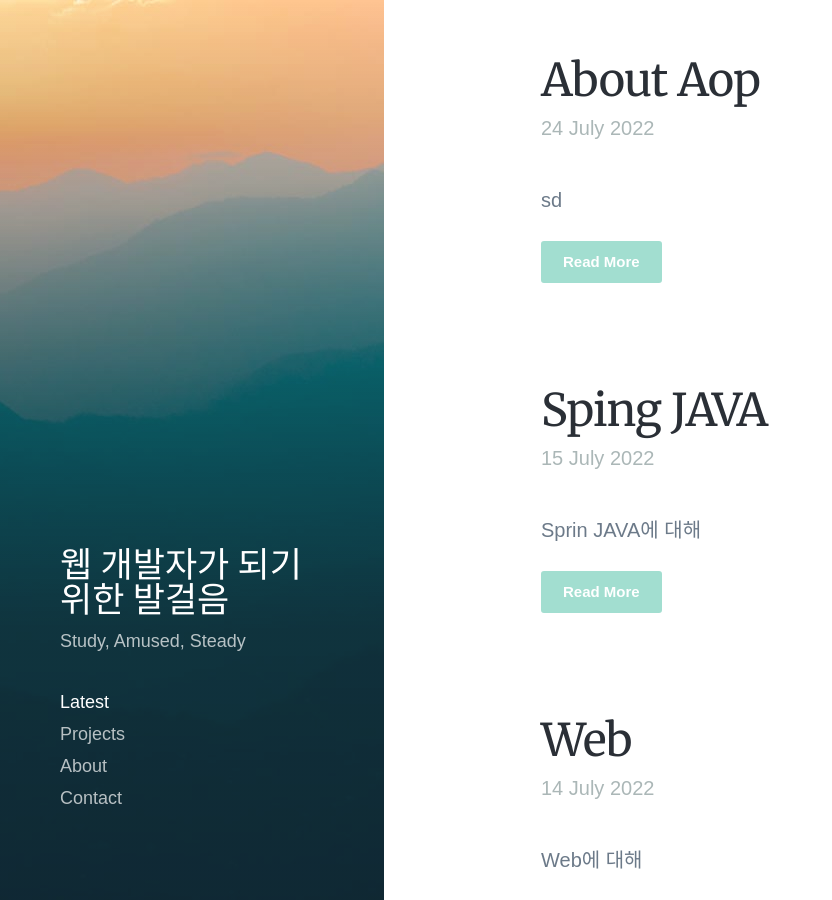
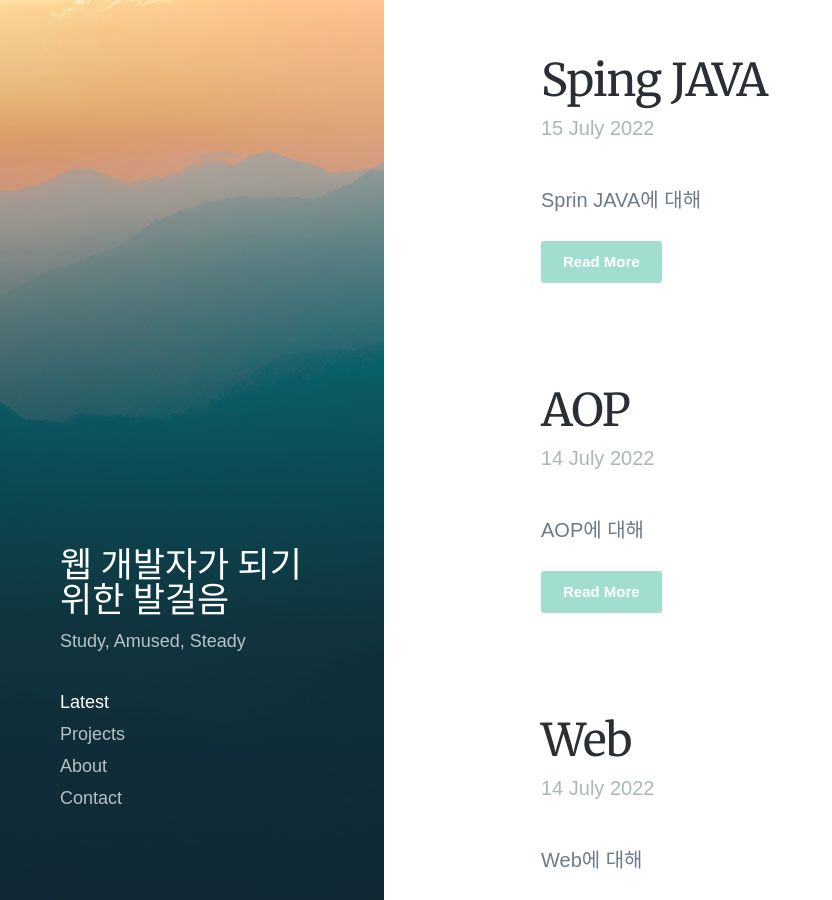
Before and after one commit to lawijdo201/lawijdo201.github.io, a Jekyll site: the page built from index.html, in a window 1280 px wide and 900 px high. Shown: the whole window, without its empty margins (0-832 px from the left). Built offline with Jekyll 4.4.1, drawn with Linux system fonts in a browser that asks for light colours; nearby versions of some CDN libraries; some web fonts are replaced; the list of posts is cut into pages by our own code.

Commit message:
Update 2022-07-24-about-AOP.md

```diff
--- a/_posts/2022-07-24-about-AOP.md
+++ b/_posts/2022-07-24-about-AOP.md
@@ -1 +1,6 @@
-sd
+---
+title: 'AOP'
+date: 2022-07-14 00:00:00
+featured_image:
+excerpt: AOP에 대해
+---
```
